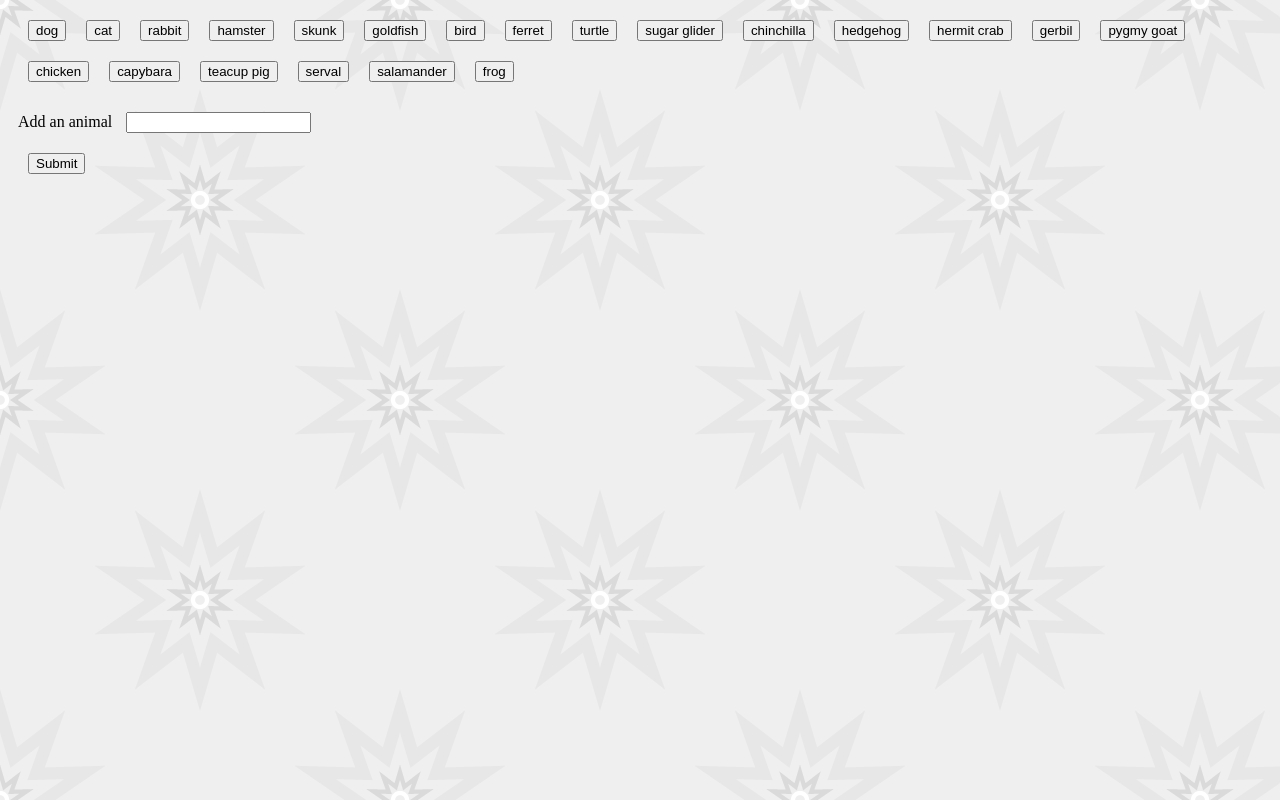
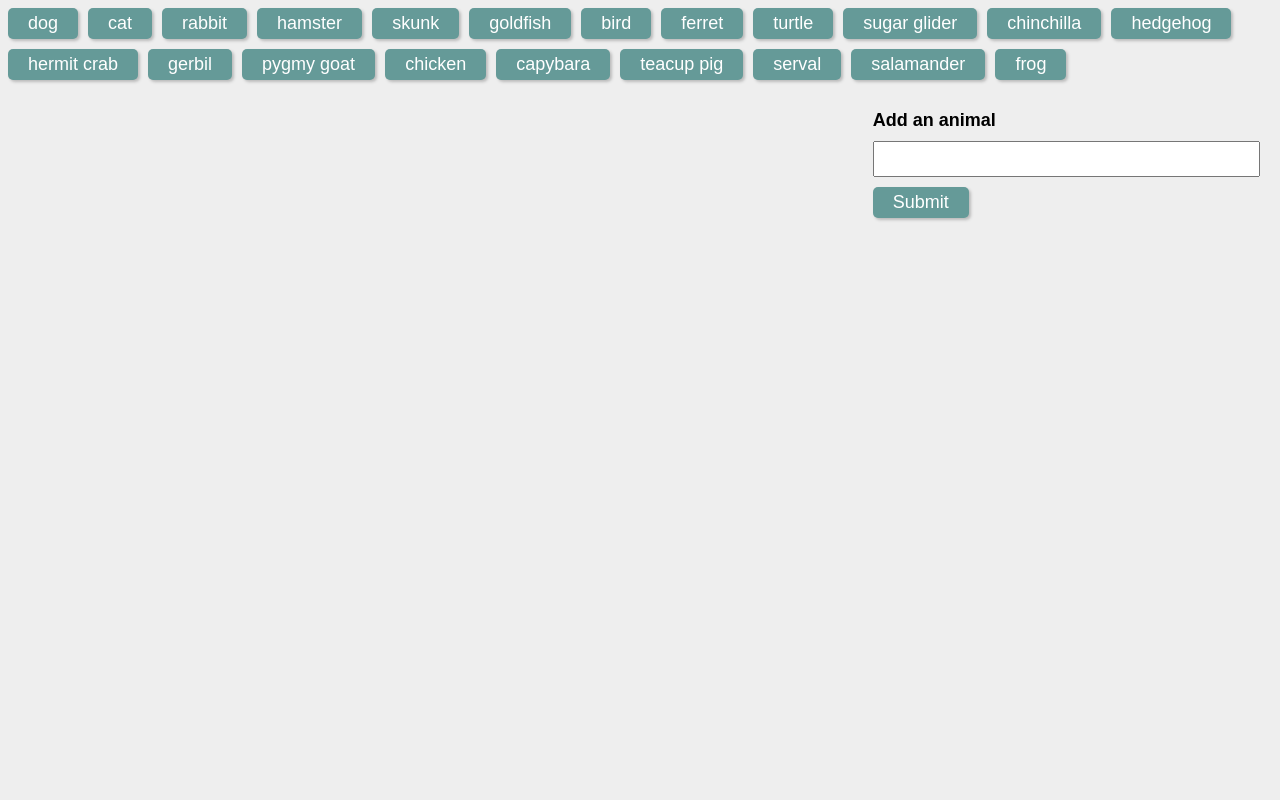
Before and after one commit to cherisek27/GifTastic, a plain HTML site: page index.html in a window 1280 px wide. Drawn offline with nearby package versions, Linux system fonts and the light colour scheme.

Commit message:
update style.css

```diff
--- a/assets/css/style.css
+++ b/assets/css/style.css
@@ -1,15 +1,54 @@
 body {
-background: url("../images/pow-star.png");
+  font: 18px arial, sans-serif;
+  background: #eee;
+}
+
+#animals {
+  width: 70%;
+}
+
+.animal-item {
+  float: left;
+  padding: 10px;
+}
+
+form {
+  float: right;
+  width: 30%;
+  padding: 20px;
+}
+
+label {
+  display: block;
+  margin-bottom: 10px;
+  font-weight: 700;
+}
+
+input[type="text"] {
+  width: 100%;
+  height: 30px;
+  margin-bottom: 10px;
+  font-size: 18px;
 }
 
 button,
-		div,
-		form,
-		input {
-			margin: 10px;
-		}
-h1 {
-	color: #0000ff;
-	font-size: 40px;
-	font-weight: bold;
+input[type="submit"] {
+  padding: 5px 20px;
+  margin: 0 10px 10px 0;
+  font-size: 18px;
+  color: #fff;
+  cursor: pointer;
+  background: #659a98;
+  border: 0;
+  border-radius: 5px;
+  box-shadow: 2px 2px 3px #bbb;
 }
+
+button:hover,
+input[type="submit"]:hover {
+  background: #334e4d;
+}
+
+button.active {
+  background: #334e4d;
+}
```
